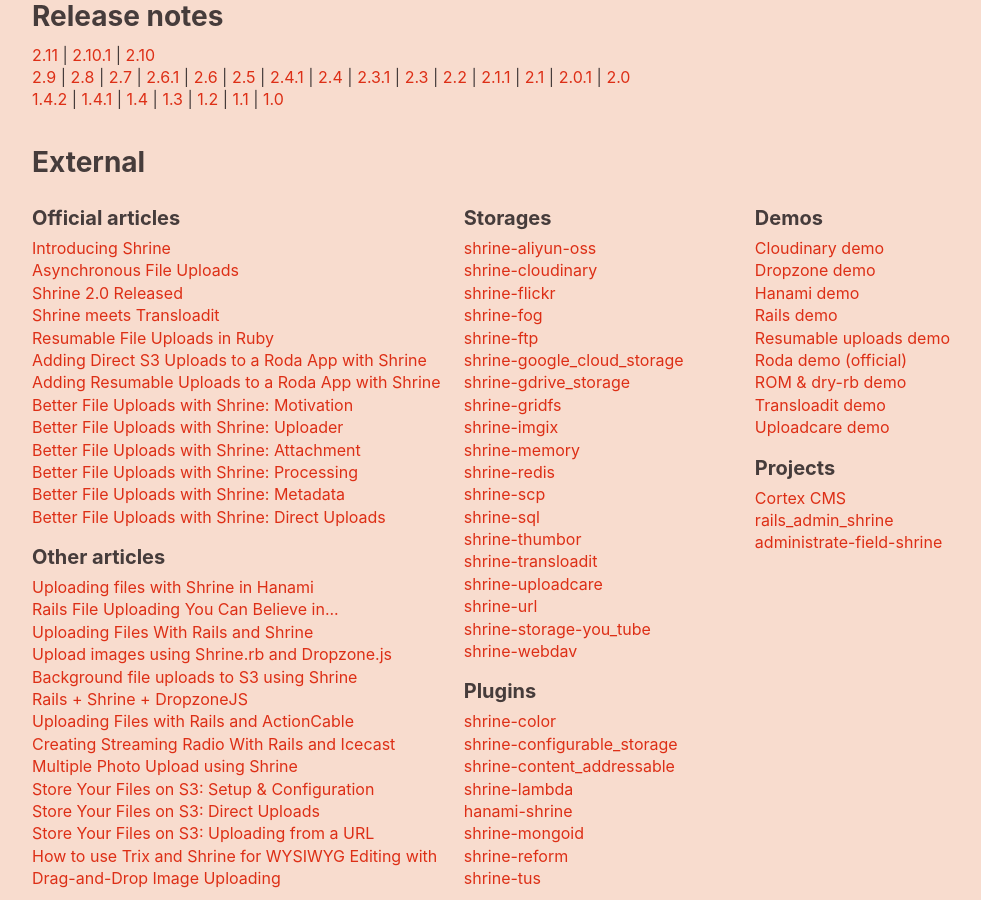
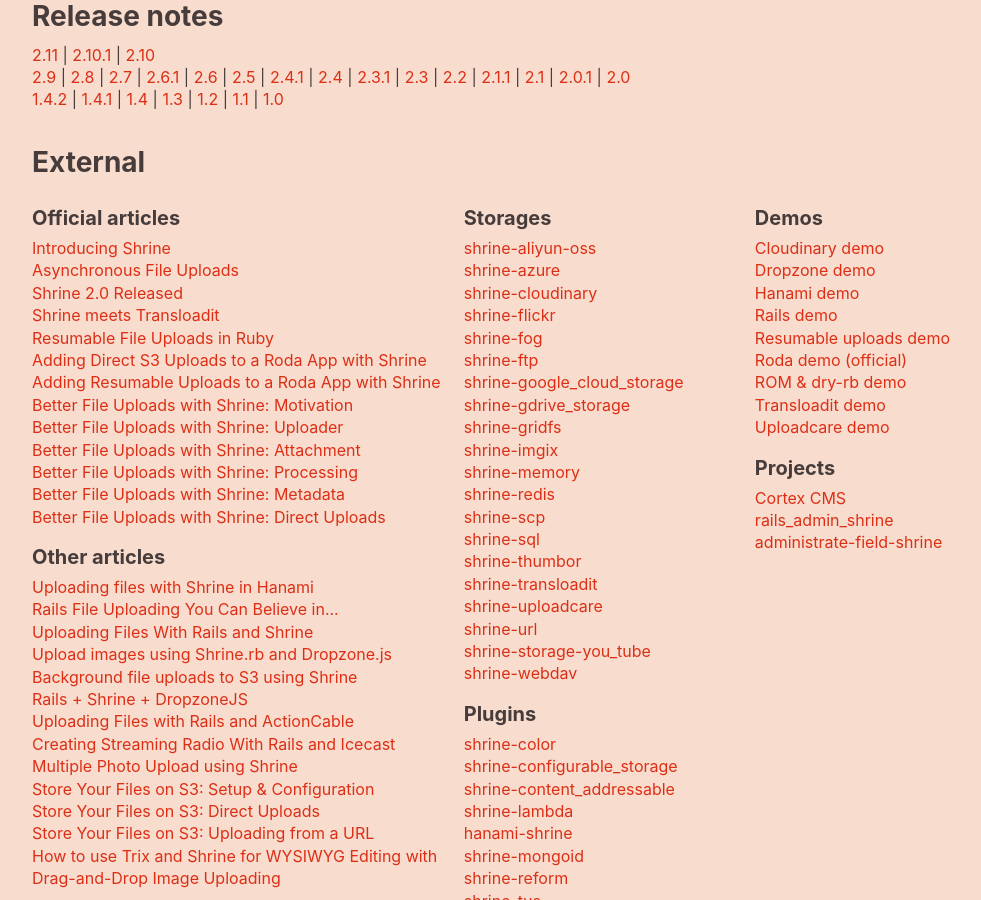
Before and after one commit to avinashcodeer/Romenics, a Jekyll site: the page built from www/index.html, in a window 1280 px wide and 900 px high, scrolled down 1951 px. Shown: the whole window, without its empty margins (106-1087 px from the left). Built offline with Jekyll 4.4.1, drawn with Linux system fonts in a browser that asks for light colours; emoji names are drawn with the system emoji font.

Commit message:
Link shrine-azure on the website

```diff
--- a/www/_data/external.yml
+++ b/www/_data/external.yml
@@ -120,6 +120,9 @@
       -
         name: shrine-aliyun-oss
         url: https://github.com/zillou/shrine-aliyun-oss
+      -
+        name: shrine-azure
+        url: https://github.com/cortexinsight/shrine-azure
       -
         name: shrine-cloudinary
         url: https://github.com/shrinerb/shrine-cloudinary
```
